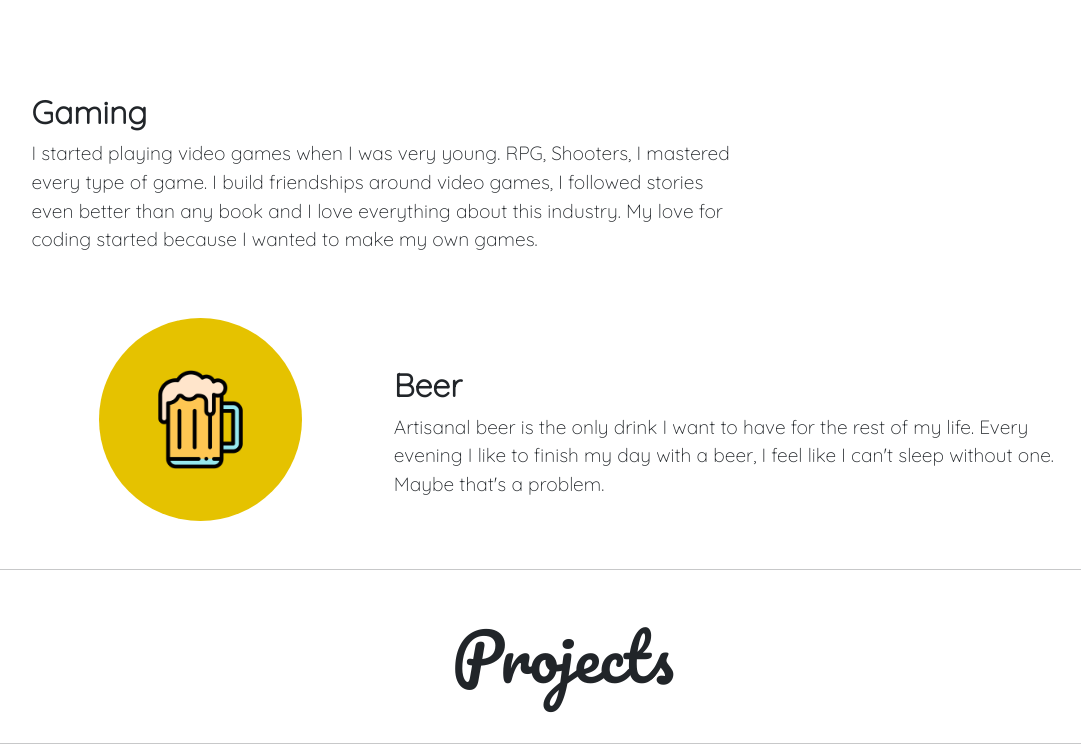
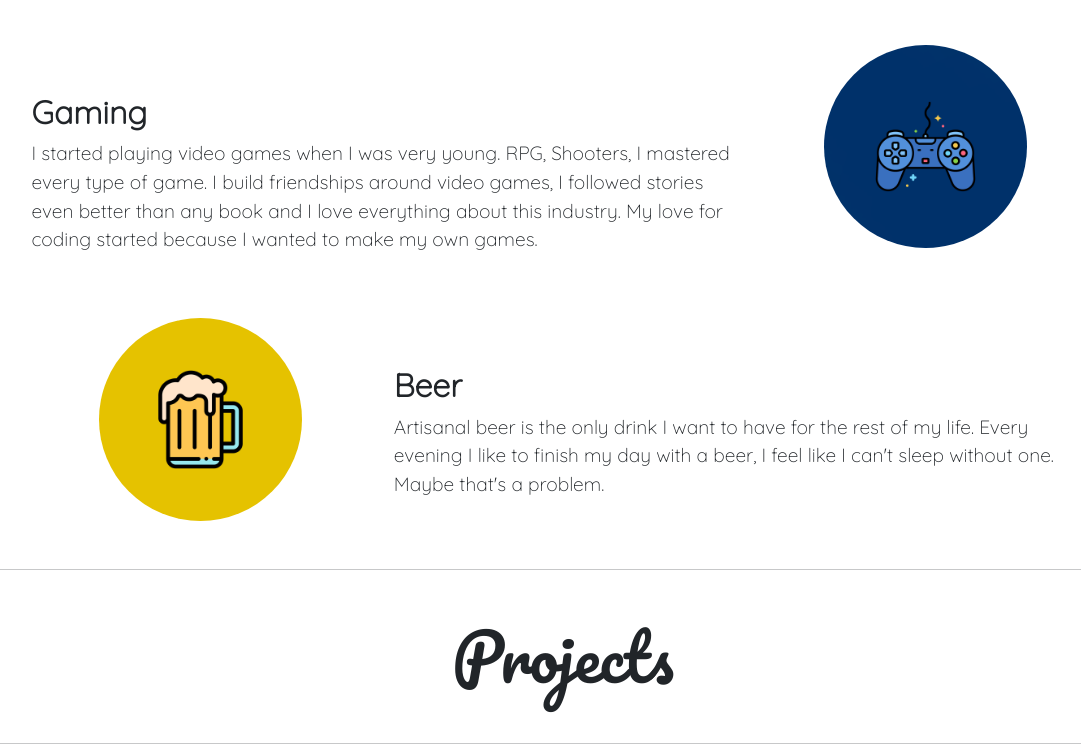
Before and after one commit to mariusionut03/cv, a plain HTML site: page index.html in a window 1280 px wide. Shown: the part 1135-1887 px from the top of the page, without its empty margins (77-1158 px from the left). Drawn offline with nearby package versions, Linux system fonts and the light colour scheme; a web font is replaced by a local one.

Commit message:
Update index.html

```diff
--- a/index.html
+++ b/index.html
@@ -139,7 +139,7 @@
                             make my own games.
                         </p>
                 </div>
-                <div class="col col-lg-4 col-md-4 col-sm col-12 d-sm-none">
+                <div class="col col-lg-4 col-md-4 col-sm col-12 d-none d-sm-block">
                     <img class="rounded-images .d-none" src="images/console.png" alt="programming">
                 </div>
             </div>
```
